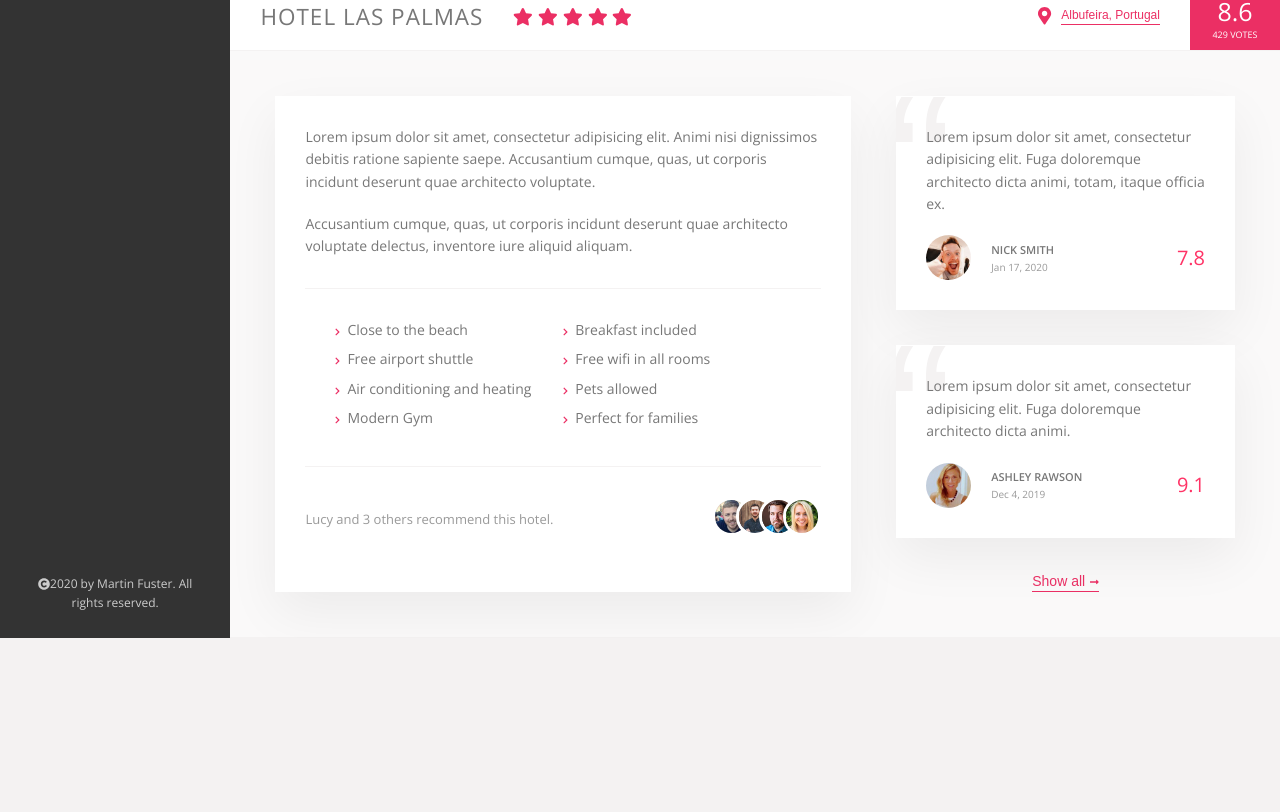
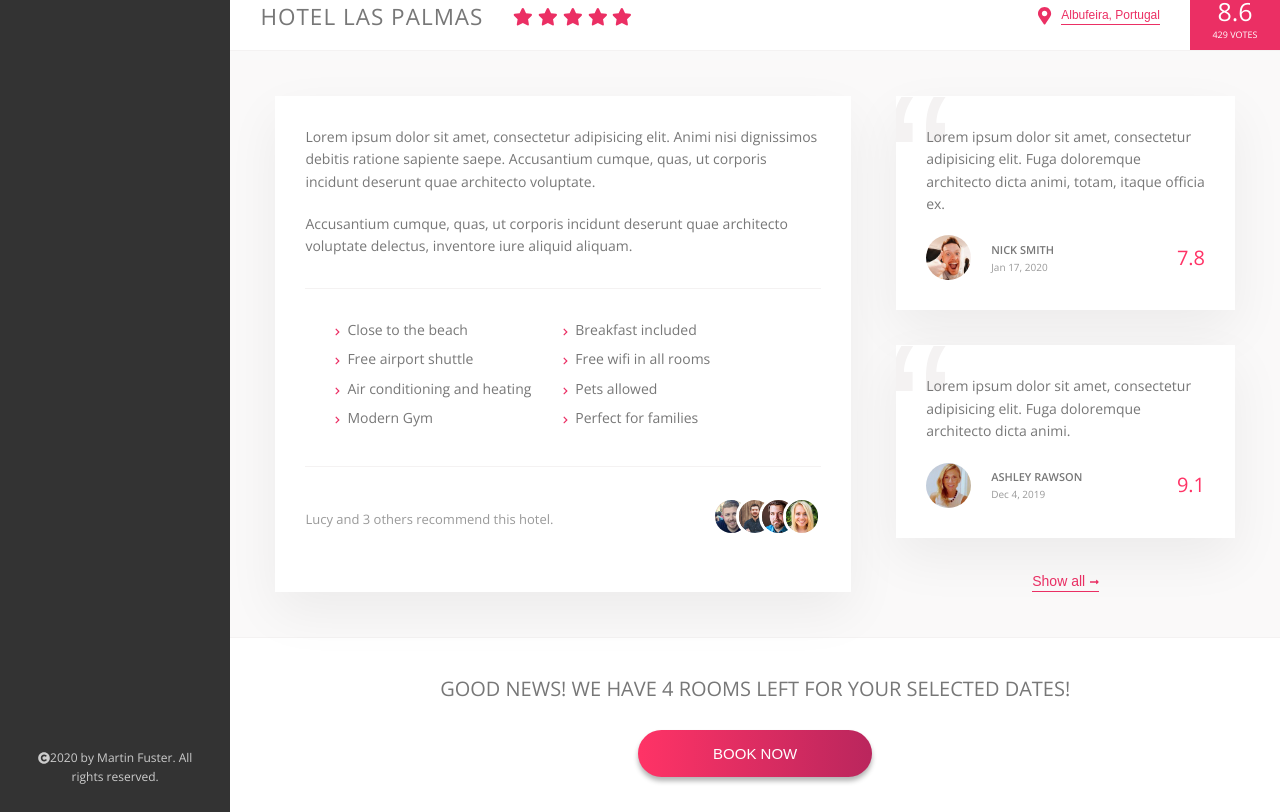
Before and after one commit to MartinFuster/ParadiseCity, a React (Create React App) app: page / in a window 1280 px wide. Shown: the part 326-1138 px from the top of the page. Before the commit the page ends 964 px from the top, so only its background shows below. Built offline with nearby package versions, Linux system fonts and the light colour scheme.

Commit message:
added cta to hotel

```diff
--- a/src/App.css
+++ b/src/App.css
@@ -313,6 +313,35 @@ body {
     font-family: sans-serif;
     z-index: 1; }
 
+.cta {
+  padding: 3.5rem 0;
+  text-align: center; }
+  .cta__book-now {
+    font-size: 2rem;
+    font-weight: 300;
+    text-transform: uppercase;
+    margin-bottom: 2.5rem; }
+
+.btn {
+  font-size: 1.5rem;
+  font-weight: 300;
+  text-transform: uppercase;
+  border-radius: 10rem;
+  border: none;
+  background-image: linear-gradient(to right, var(--color-primary-light), var(--color-primary-dark));
+  color: #fff;
+  padding: 1.5rem 7.5rem;
+  cursor: pointer;
+  outline: none;
+  box-shadow: 0 0.4rem 0.5rem rgba(0, 0, 0, 0.3);
+  transition: all 0.3s; }
+  .btn:hover {
+    transform: translateY(-0.3rem);
+    box-shadow: 0 0.7rem 0.7rem rgba(0, 0, 0, 0.3); }
+  .btn:active {
+    transform: translateY(-0.1rem);
+    box-shadow: 0 0.5rem 0.5rem rgba(0, 0, 0, 0.3); }
+
 .header {
   height: 10rem;
   background-color: #fff;
--- a/src/components/Main.js
+++ b/src/components/Main.js
@@ -168,6 +168,12 @@ function Main() {
           </button>
         </div>
       </div>
+      <div className="cta">
+        <h2 className="cta__book-now">
+          Good news! we have 4 rooms left for your selected dates!
+        </h2>
+        <button className="btn">Book now</button>
+      </div>
     </main>
   );
 }
--- a/src/sass/_components.scss
+++ b/src/sass/_components.scss
@@ -390,3 +390,48 @@
     z-index: 1;
   }
 }
+
+// CALL TO ACTION
+
+.cta {
+  padding: 3.5rem 0;
+  text-align: center;
+
+  &__book-now {
+    font-size: 2rem;
+    font-weight: 300;
+    text-transform: uppercase;
+    margin-bottom: 2.5rem;
+  }
+}
+
+//Button
+
+.btn {
+  font-size: 1.5rem;
+  font-weight: 300;
+  text-transform: uppercase;
+  border-radius: 10rem;
+  border: none;
+  background-image: linear-gradient(
+    to right,
+    var(--color-primary-light),
+    var(--color-primary-dark)
+  );
+  color: #fff;
+  padding: 1.5rem 7.5rem;
+  cursor: pointer;
+  outline: none;
+  box-shadow: 0 0.4rem 0.5rem rgba(0, 0, 0, 0.3);
+  transition: all 0.3s;
+
+  &:hover {
+    transform: translateY(-0.3rem);
+    box-shadow: 0 0.7rem 0.7rem rgba(0, 0, 0, 0.3);
+  }
+
+  &:active {
+    transform: translateY(-0.1rem);
+    box-shadow: 0 0.5rem 0.5rem rgba(0, 0, 0, 0.3);
+  }
+}
```
